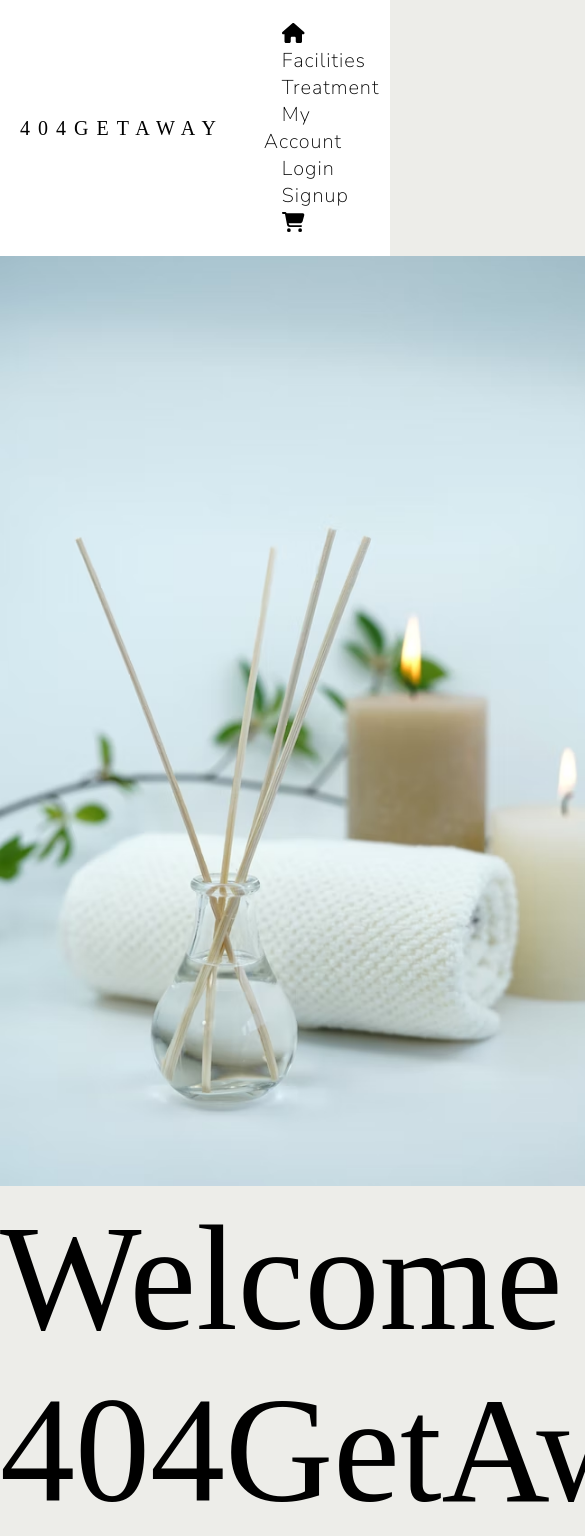
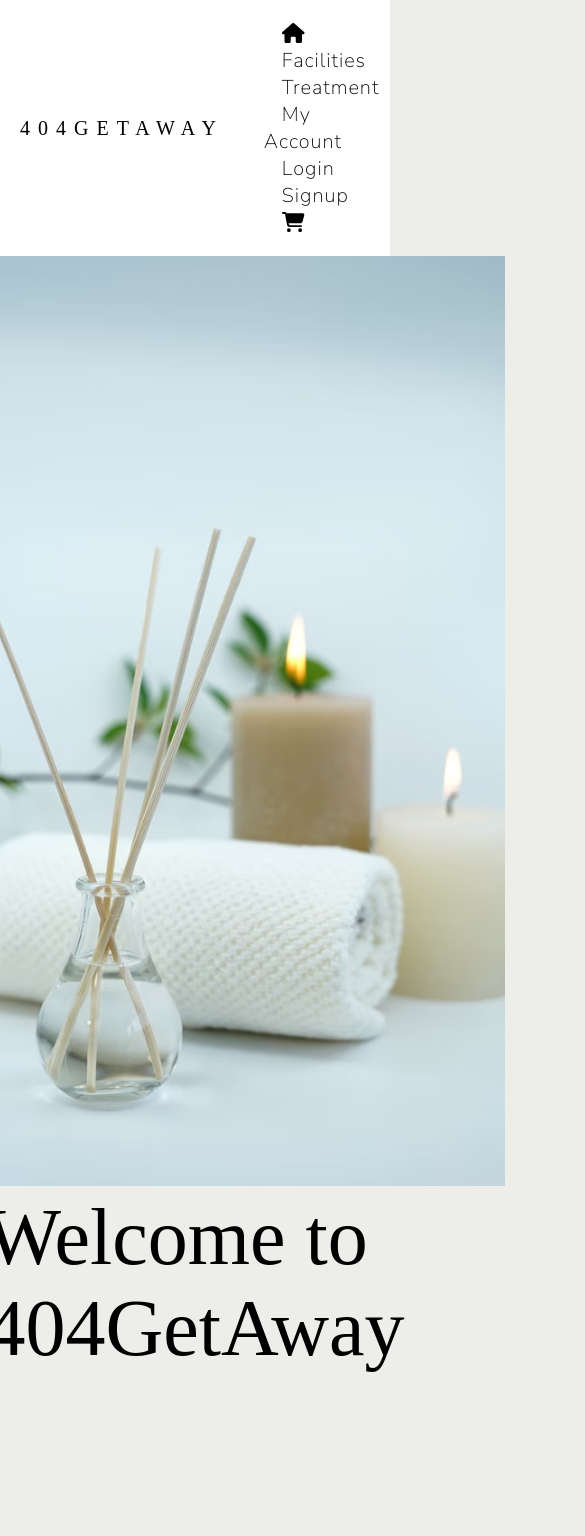
Before and after one commit to AliceBryer/Spa-Retreat-Project, a React (Create React App) app in the folder client/: page / in a window 390 px wide. Shown: the top 1536 px of the page, 585 px wide, since content can reach past the window. After the commit the page ends 1374 px from the top, so only its background shows below. Built offline with nearby package versions, Linux system fonts and the light colour scheme; a web font is replaced by a local one.

Commit message:
responsiveness for header and homepage

```diff
--- a/client/src/App.css
+++ b/client/src/App.css
@@ -39,6 +39,8 @@ a {
 
 a:hover {
   color: #fff;
+  background-color: #e3d5ca;
+  border-radius: 5px;
   transition: all 0.2s ease-out;
 }
 /* end of header css */
@@ -59,13 +61,20 @@ a:hover {
 .welcome-msg {
   margin: auto;
   font-family: "Qwitcher Grypen", cursive;
-  font-size: 150px;
+  font-size: 120px;
 }
 /* end of homepage css */
 
 /* resposive */
 @media (max-width: 800px) {
+  .nav-list {
+    display: block;
+  }
   .homepage-pic-container {
-    flex-direction: column;
+    align-items: center;
+    justify-content: center;
+  }
+  .welcome-msg {
+    font-size: 80px;
   }
 }
```
